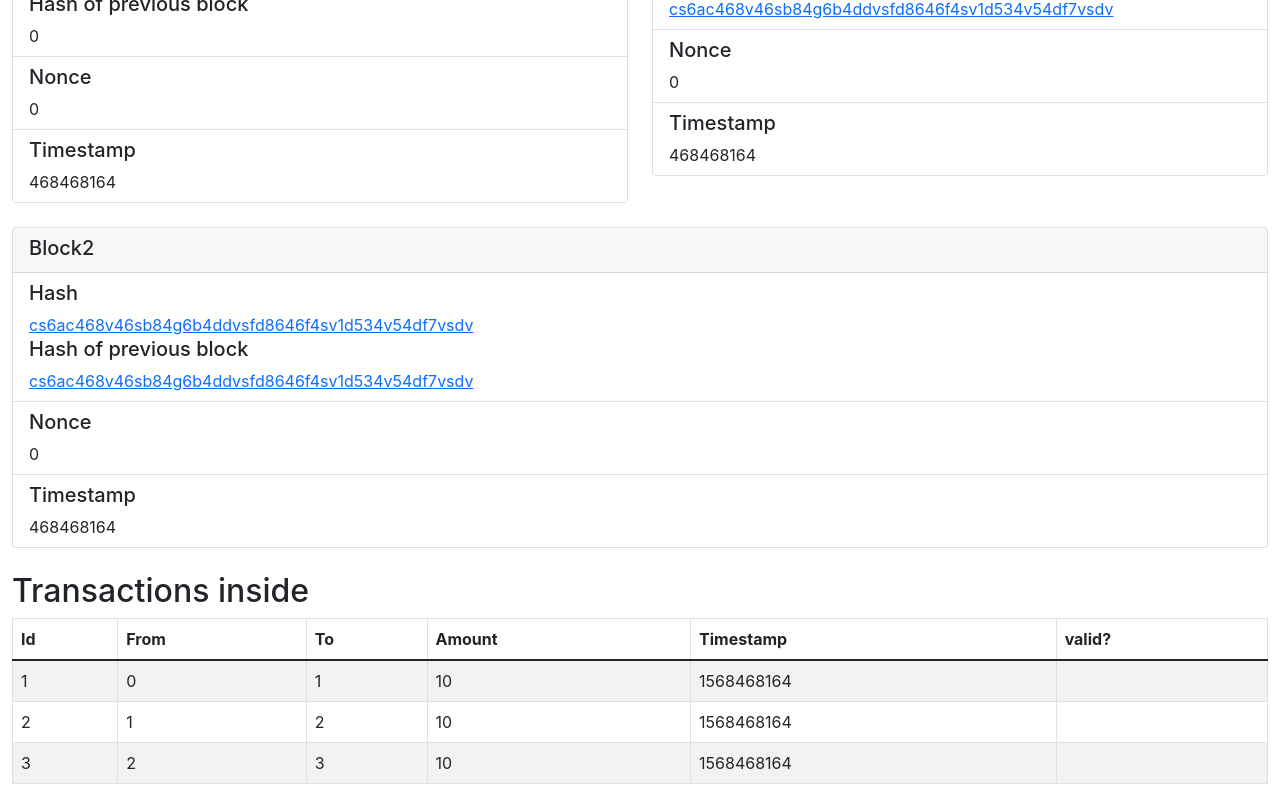
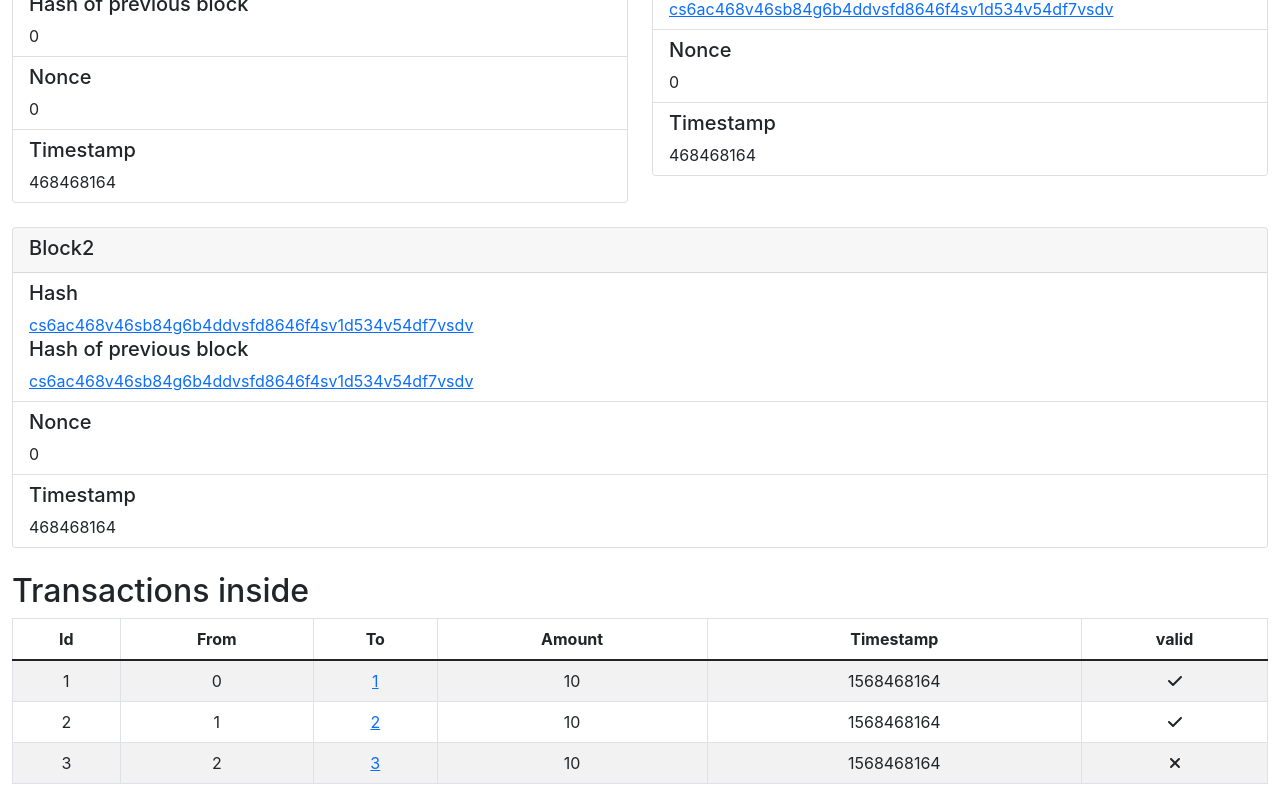
Before and after one commit to Ali-Oliaee/simple-blockchain, a React (Create React App) app: page / in a window 1280 px wide. Shown: the part 305-1105 px from the top of the page. Built offline with nearby package versions, Linux system fonts and the light colour scheme.

Commit message:
add fron awesome

```diff
--- a/package.json
+++ b/package.json
@@ -3,6 +3,9 @@
   "version": "0.1.0",
   "private": true,
   "dependencies": {
+    "@fortawesome/fontawesome-svg-core": "^6.1.1",
+    "@fortawesome/free-solid-svg-icons": "^6.1.1",
+    "@fortawesome/react-fontawesome": "^0.1.18",
     "@testing-library/jest-dom": "^5.14.1",
     "@testing-library/react": "^13.0.0",
     "@testing-library/user-event": "^13.2.1",
--- a/src/components/transactions-table/index.js
+++ b/src/components/transactions-table/index.js
@@ -1,8 +1,11 @@
 import { Table } from "react-bootstrap";
+import { FontAwesomeIcon } from "@fortawesome/react-fontawesome";
+import { faCheck, faXmark } from "@fortawesome/free-solid-svg-icons";
+import { Link } from "react-router-dom";
 
 function TransactionsTable({ transactions = [] }) {
   return (
-    <Table striped bordered hover>
+    <Table striped bordered hover responsive className="text-center">
       <thead>
         <tr>
           <th>Id</th>
@@ -10,7 +13,7 @@ function TransactionsTable({ transactions = [] }) {
           <th>To</th>
           <th>Amount</th>
           <th>Timestamp</th>
-          <th>valid?</th>
+          <th>valid</th>
         </tr>
       </thead>
       <tbody>
@@ -18,10 +21,18 @@ function TransactionsTable({ transactions = [] }) {
           <tr key={transaction.id}>
             <td>{transaction.id}</td>
             <td>{transaction.from}</td>
-            <td>{transaction.to}</td>
+            <td>
+              <a href="/">{transaction.to}</a>
+            </td>
             <td>{transaction.amount}</td>
             <td>{transaction.timestamp}</td>
-            <td>{transaction.valid}</td>
+            <td>
+              {transaction.valid ? (
+                <FontAwesomeIcon icon={faCheck} />
+              ) : (
+                <FontAwesomeIcon icon={faXmark} />
+              )}
+            </td>
           </tr>
         ))}
       </tbody>
```
Also changed, not shown: 1 other file (tests, documents, lock files or other folders).
